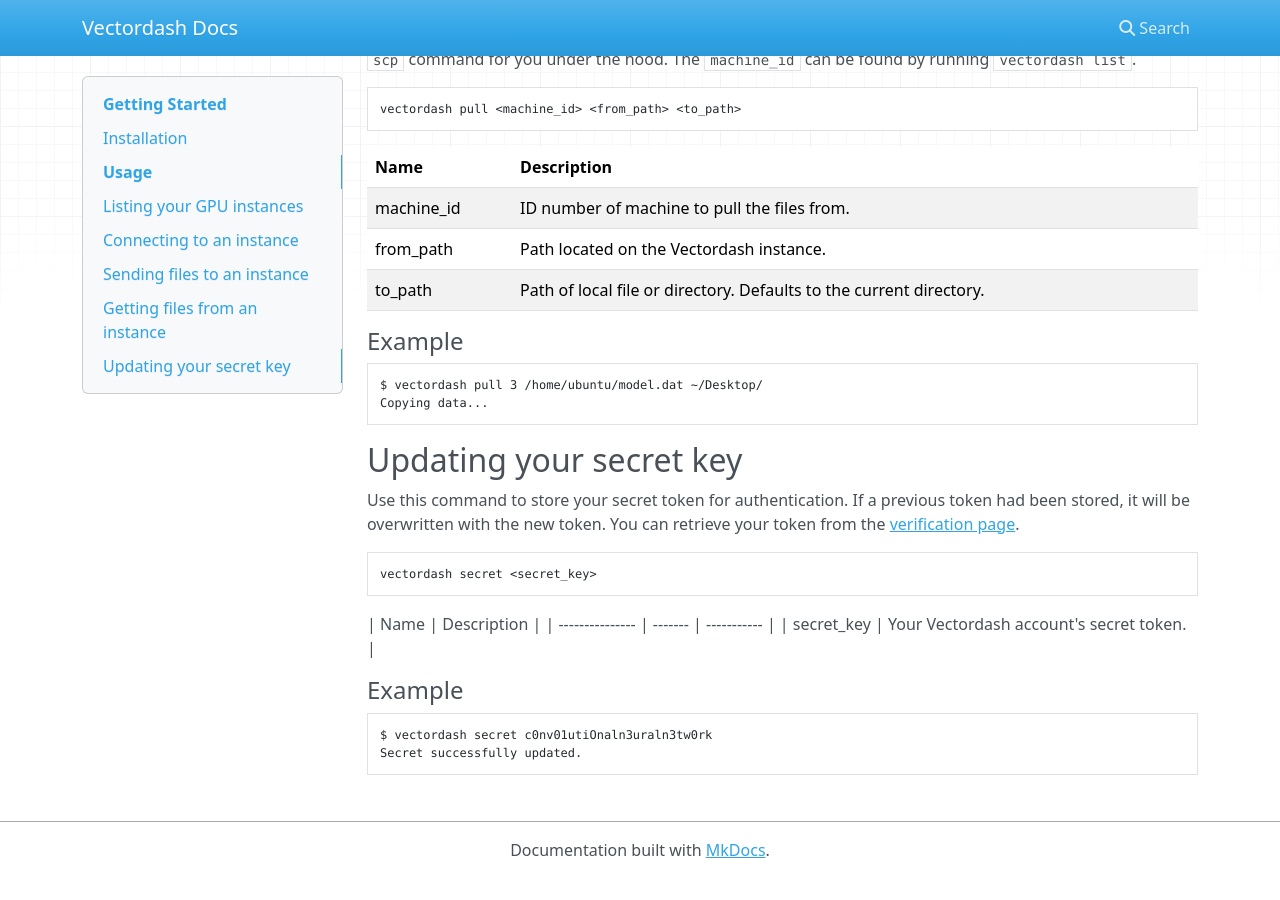
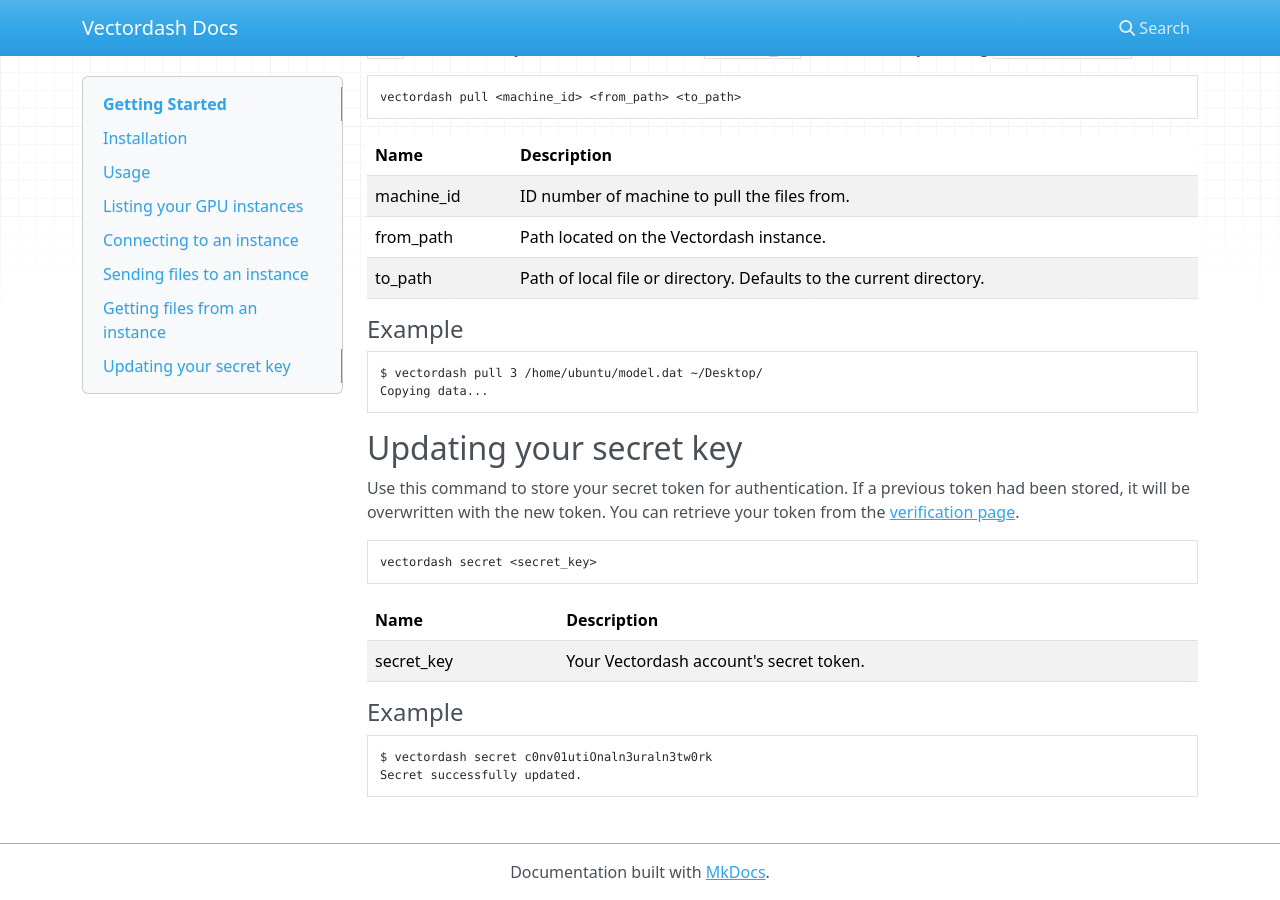
Before and after one commit to Vectordash/vectordash-docs, an MkDocs documentation site: the page built from docs/index.md, in a window 1280 px wide and 900 px high, scrolled down 2007 px. Built offline with MkDocs 1.6.1, drawn with Linux system fonts in a browser that asks for light colours; nearby versions of some CDN libraries; before the commit the page ends 2885 px from its top, so only the background shows below that.

Commit message:
fixed syntax and format

````diff
--- a/docs/index.md
+++ b/docs/index.md
@@ -25,7 +25,7 @@ To authenticate your client, retrieve your secret key from the [verification pag
 `vectordash secret <secret_key>`
 
 
-# Usage
+## Usage
 Here are the supported Vectordash commands which allow you to interact with your GPU instances via the command line. You will need to have entered a valid secret key beforehand.
 
 
@@ -123,7 +123,7 @@ vectordash secret <secret_key>
 ```
 
 | Name | Description |
-| --------------- | ------- | ----------- |
+| --------------- | ------- |
 | secret_key | Your Vectordash account's secret token. |
 
 
````
